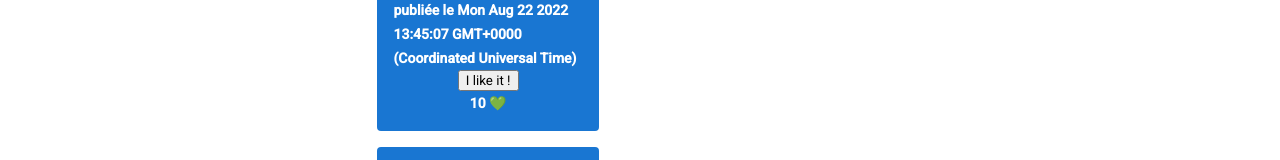
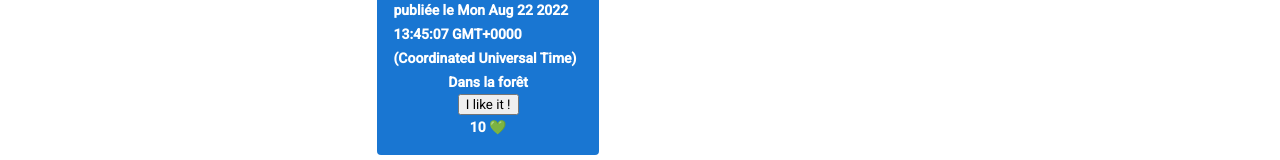
Before and after one commit to EtienneU/dimupi, an Angular app: page / in a window 1280 px wide. Shown: the part 341-501 px from the top of the page. Built offline with nearby package versions, Linux system fonts and the light colour scheme.

Commit message:
ajout attribut facultatif et directive *ngIf

```diff
--- a/src/app/app.component.ts
+++ b/src/app/app.component.ts
@@ -20,7 +20,7 @@ export class AppComponent implements OnInit {
       creationDate: new Date(),
       imageUrl: "https://cdn.pixabay.com/photo/2017/08/08/01/17/colorful-2609978_960_720.jpg",
       likes: 10,
-      location: 'dans la forêt'
+      location: 'Dans la forêt'
   };
     this.myPicture2 = {
       title: 'Milky Way',
--- a/src/app/picture/picture.component.html
+++ b/src/app/picture/picture.component.html
@@ -3,6 +3,7 @@
   <img [src]="picture.imageUrl" [alt]="picture.title">
   <p>{{ picture.description }}</p>
   <p>publiée le {{ picture.creationDate }}</p>
+  <p *ngIf="picture.location">{{ picture.location }}</p>
   <button (click)="onClickLike()">{{ textLikeButton }}</button>
   <p>{{ picture.likes }} 💚</p>
 </div>
```
